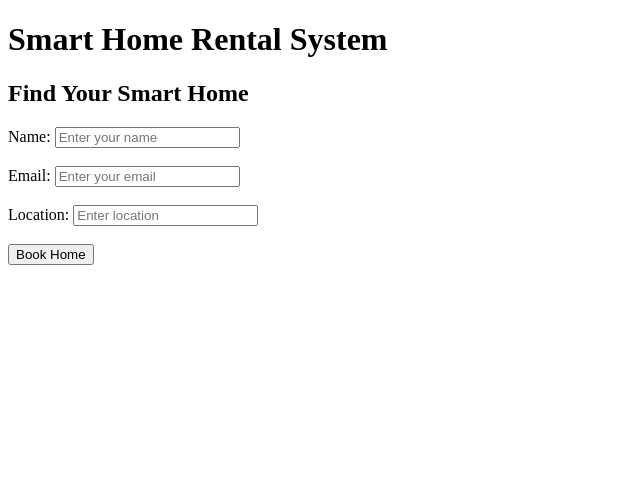
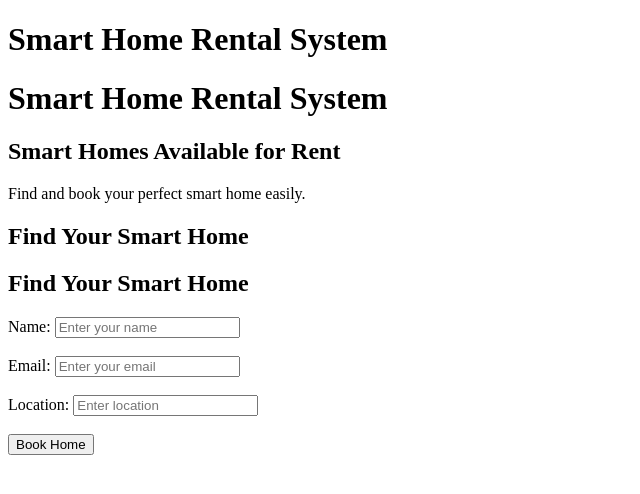
Before and after one commit to riddhihsoni2706-arch/Smart-Home-Rental-System, a plain HTML site: page index.html in a window 1280 px wide. Shown: the whole page, without its empty margins (0-640 px from the left). Drawn offline with Linux system fonts and the light colour scheme.

Commit message:
Updated home page with rental information

```diff
--- a/index.html
+++ b/index.html
@@ -6,6 +6,12 @@
 <body>
 
     <h1>Smart Home Rental System</h1>
+    <h1>Smart Home Rental System</h1>
+
+<h2>Smart Homes Available for Rent</h2>
+<p>Find and book your perfect smart home easily.</p>
+
+<h2>Find Your Smart Home</h2>
 
     <h2>Find Your Smart Home</h2>
 
```
